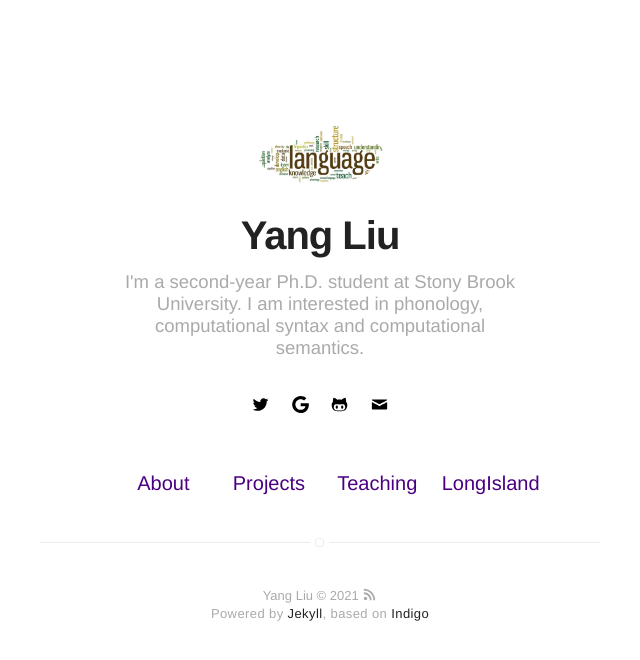
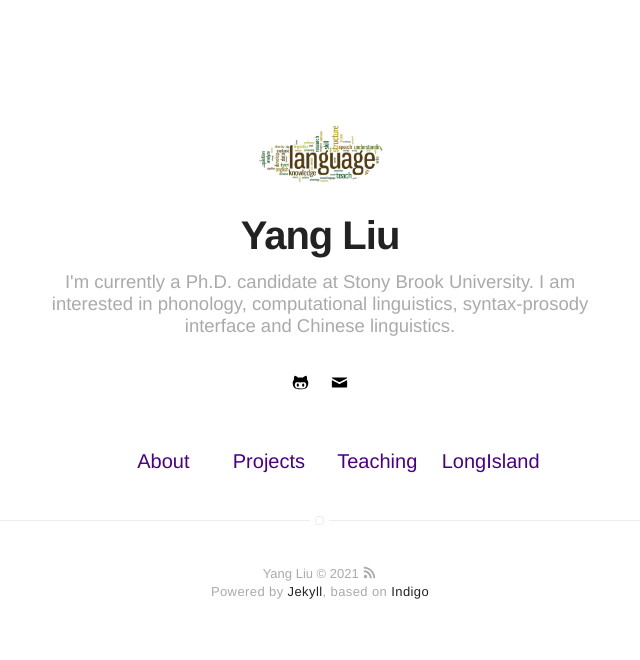
Before and after one commit to coglo/coglo.github.io, a Jekyll site: the page built from index.html, in a window 1280 px wide. Shown: the top 660 px of the page, without its empty margins (320-960 px from the left). Built offline with Jekyll 4.4.1, drawn with Linux system fonts in a browser that asks for light colours.

Commit message:
Update _config.yml

```diff
--- a/_config.yml
+++ b/_config.yml
@@ -1,6 +1,6 @@
 # main text of home
 name: Yang Liu
-bio: I'm a second-year Ph.D. student at Stony Brook University. I am interested in phonology, computational syntax and computational semantics.
+bio: I'm currently a Ph.D. candidate at Stony Brook University. I am interested in phonology, computational linguistics, syntax-prosody interface and Chinese linguistics.
 
 # twitter summary info
 #description: A blog about technology and stuff related
@@ -34,8 +34,8 @@ disqus: false
 
 # if you don't have any of social below, comment the line
 #facebook: myfacebook
-twitter: mytwitter
-google: mygoogle
+#twitter: mytwitter
+#google: mygoogle
 # instagram: myinstagram
 # pinterest: mypinterest
 # linkedin: mylinkedin
@@ -69,7 +69,7 @@ authors:
 # do you want a larger site? change the option below
 # options: [normal, large] | default: normal
 # normal = 560px / large = 810px
-width: normal
+width: large
 
 # if you don't need pagination, comment the *paginate* configs below
 # paginate: 5
```
